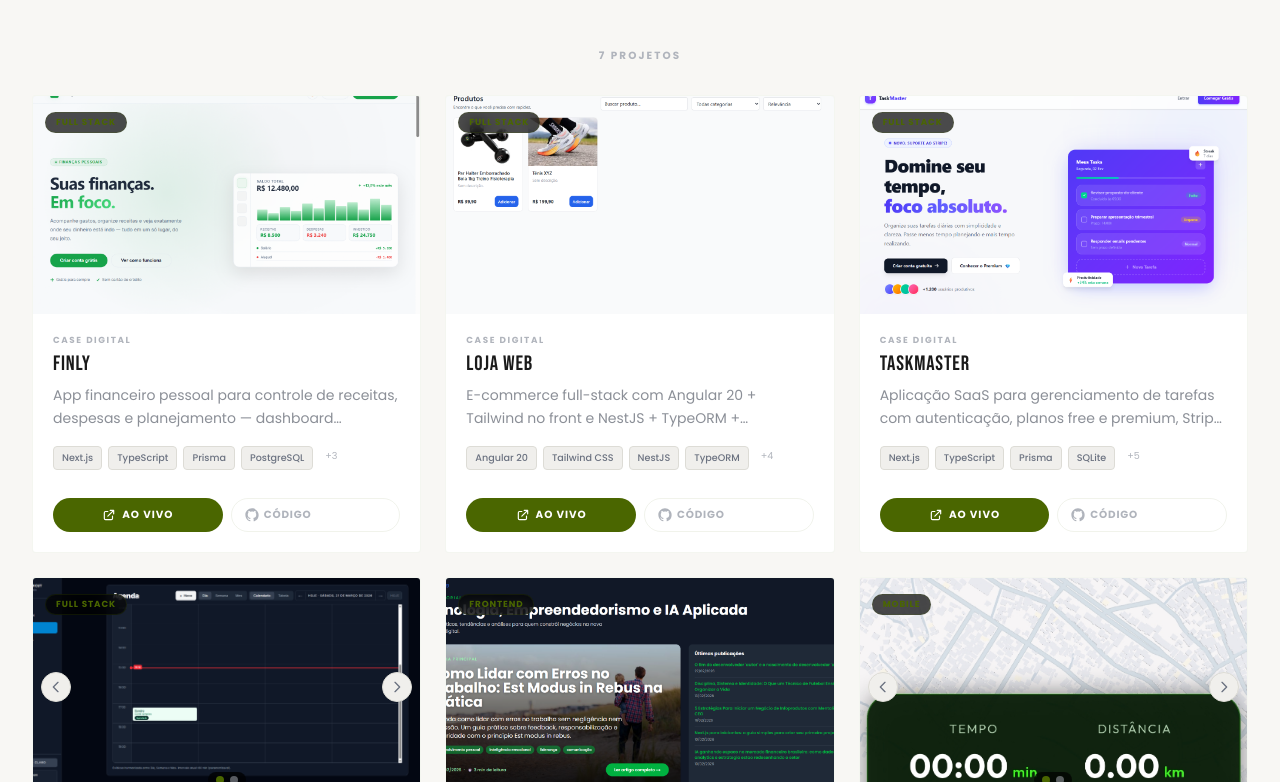
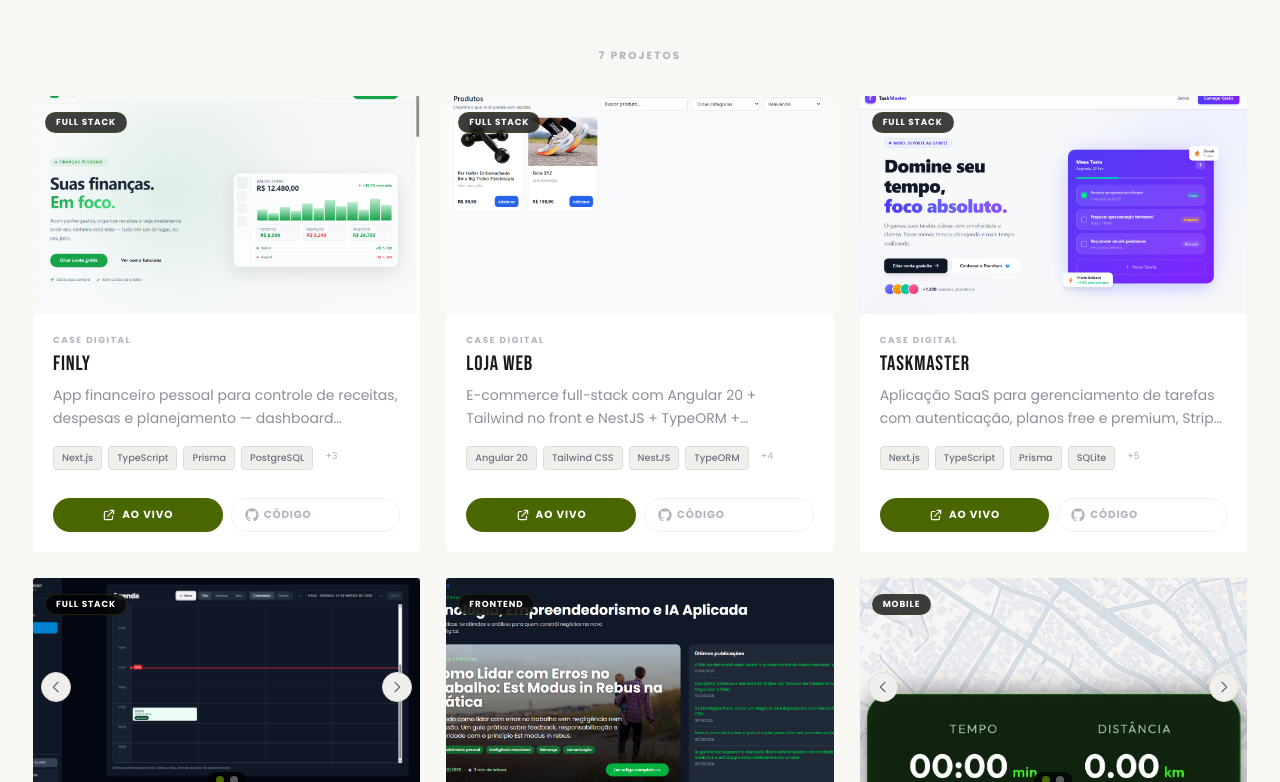
Before and after one commit to juliano340/site-vercel, a Next.js app: page /home in a window 1280 px wide. Shown: the part 3618-4400 px from the top of the page. Built offline with nearby package versions, Linux system fonts and the light colour scheme.

Commit message:
fix: portfolio badge contrast - white text on dark bg

```diff
--- a/src/pages/components/Portfolio.js
+++ b/src/pages/components/Portfolio.js
@@ -263,9 +263,9 @@ const Portfolio = () => {
                       style={{
                         display: 'inline-flex',
                         alignItems: 'center',
-                        background: 'rgba(0,0,0,0.7)',
-                        border: '1px solid rgba(var(--accent-rgb), 0.2)',
-                        color: 'var(--color-accent)',
+                        background: 'rgba(0,0,0,0.75)',
+                        border: '1px solid rgba(var(--accent-rgb), 0.35)',
+                        color: '#FFFFFF',
                         borderRadius: '999px',
                         fontSize: '0.55rem',
                         padding: '3px 10px',
```
